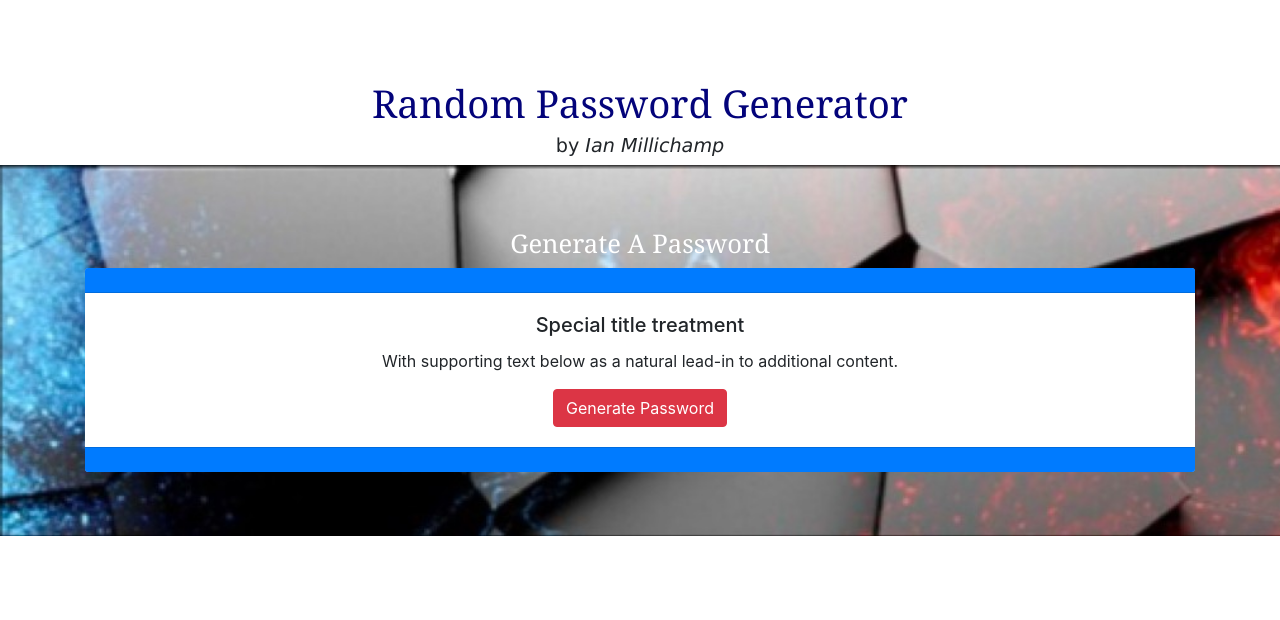
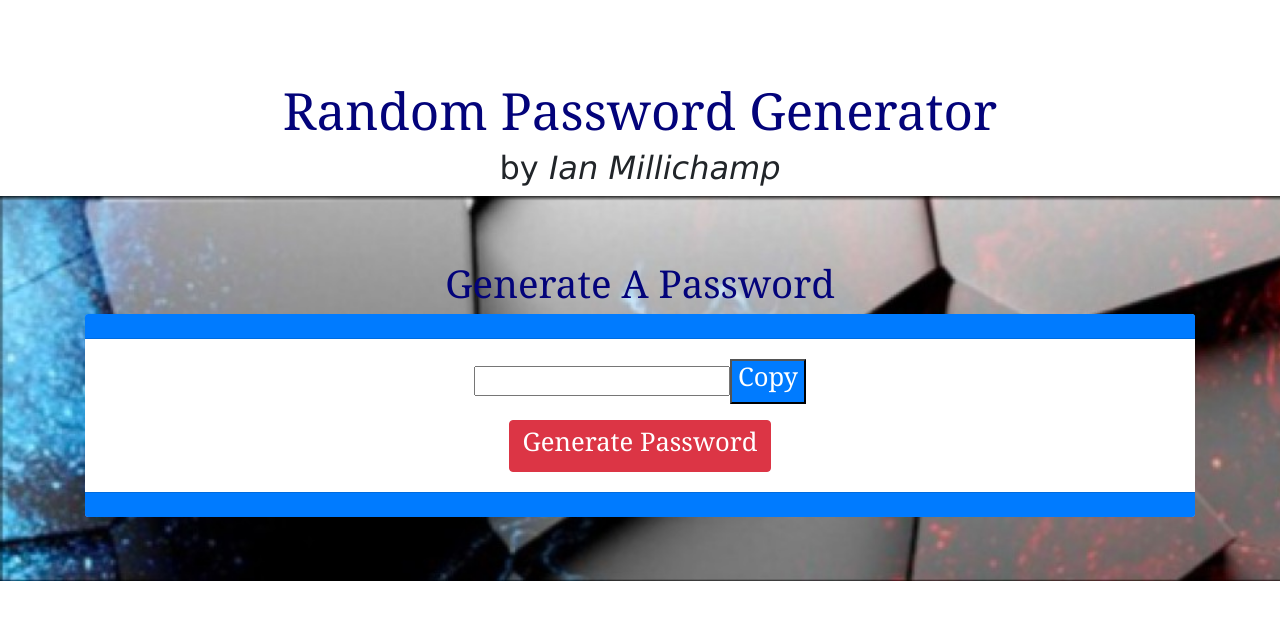
Before and after one commit to IanMilli/Advanced-Random-Password-Generator--Web-Application, a plain HTML site: page index.html in a window 1280 px wide. Drawn offline with nearby package versions, Linux system fonts and the light colour scheme.

Commit message:
applied extra styling

```diff
--- a/assets/style.css
+++ b/assets/style.css
@@ -4,20 +4,27 @@ body {
 
 
 h1{font-family: Georgia, 'Times New Roman', Times, serif;
+    font-size: 4vw;
+    color: rgb(3, 3, 122);
+
+}
+h2{font-family: 'Lucida Sans', 'Lucida Sans Regular', 'Lucida Grande', 'Lucida Sans Unicode', Geneva, Verdana, sans-serif;
+    font-size: 2.5vw;
+
+}
+h3{font-family: Georgia, 'Times New Roman', Times, serif;
     font-size: 3vw;
     color: rgb(3, 3, 122);
 
 }
-h2{font-family: 'Lucida Sans', 'Lucida Sans Regular', 'Lucida Grande', 'Lucida Sans Unicode', Geneva, Verdana, sans-serif;
-    font-size: 1.5vw;
-
-}
-h3{font-family: Georgia, 'Times New Roman', Times, serif;
+h4{font-family: Georgia, 'Times New Roman', Times, serif;
     font-size: 2vw;
     color: white;
 
 }
-
+h5{font-family: Georgia, 'Times New Roman', Times, serif;
+    font-size: 2vw;
+    color: white;}
 
 
 header {
@@ -37,9 +44,19 @@ justify-content: center;
 .card {
     border: 3px;
     border-color: black;
+    height: auto;
+width: 100%;
 }
 
 .jumbotron {
     background-image: url("./images/background\ -\ Copy.jpg");
     background-size: cover;
   }
+
+  .result_container {
+    display: flex;
+    align-items: center;
+    justify-content: center;
+    margin-bottom: 1em;
+
+  }
--- a/index.html
+++ b/index.html
@@ -24,9 +24,14 @@
 
                 </div>
                 <div class="card-body">
-                    <h5 class="card-title">Special title treatment</h5>
-                    <p class="card-text">With supporting text below as a natural lead-in to additional content.</p>
-                    <a href="#" class="btn btn-danger">Generate Password</a>
+                    <div class="result_container">
+                        <input type="text" id="result">
+                        <button class="copy-result bg-primary" id="copy">
+                          <h4>Copy</h4>
+                        </button>
+                      </div>
+
+                    <a href="#" class="btn btn-danger"><h5>Generate Password</h5></a>
                 </div>
                 <div class="card-footer text-muted bg-primary">
 
```
